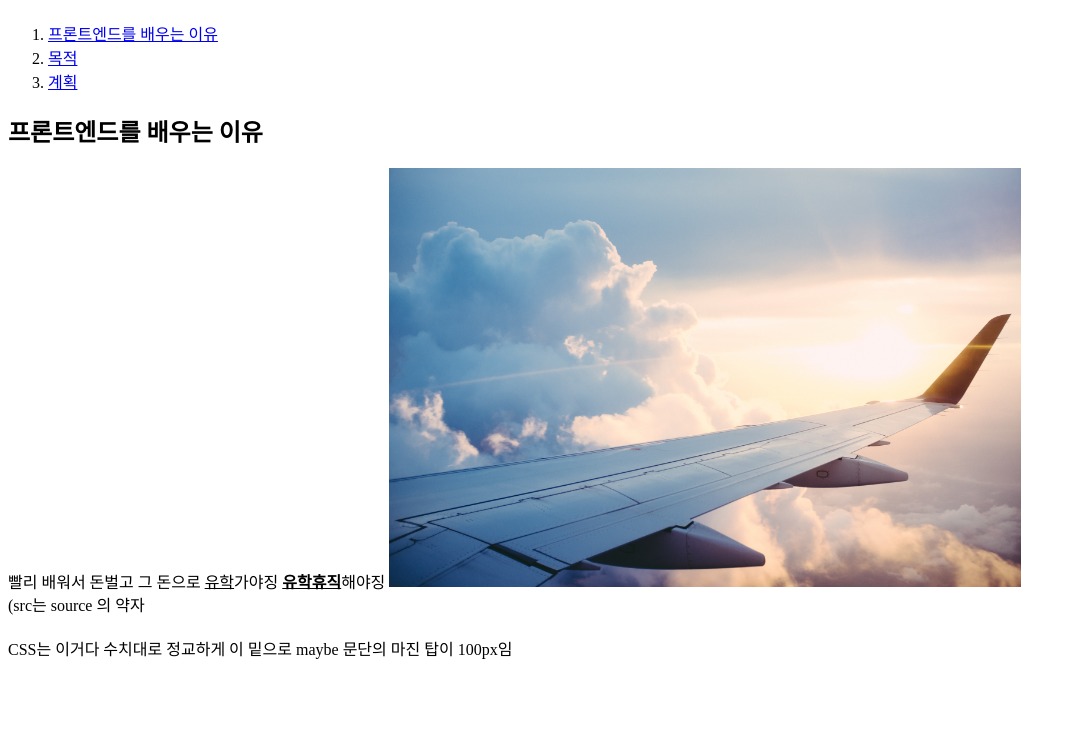
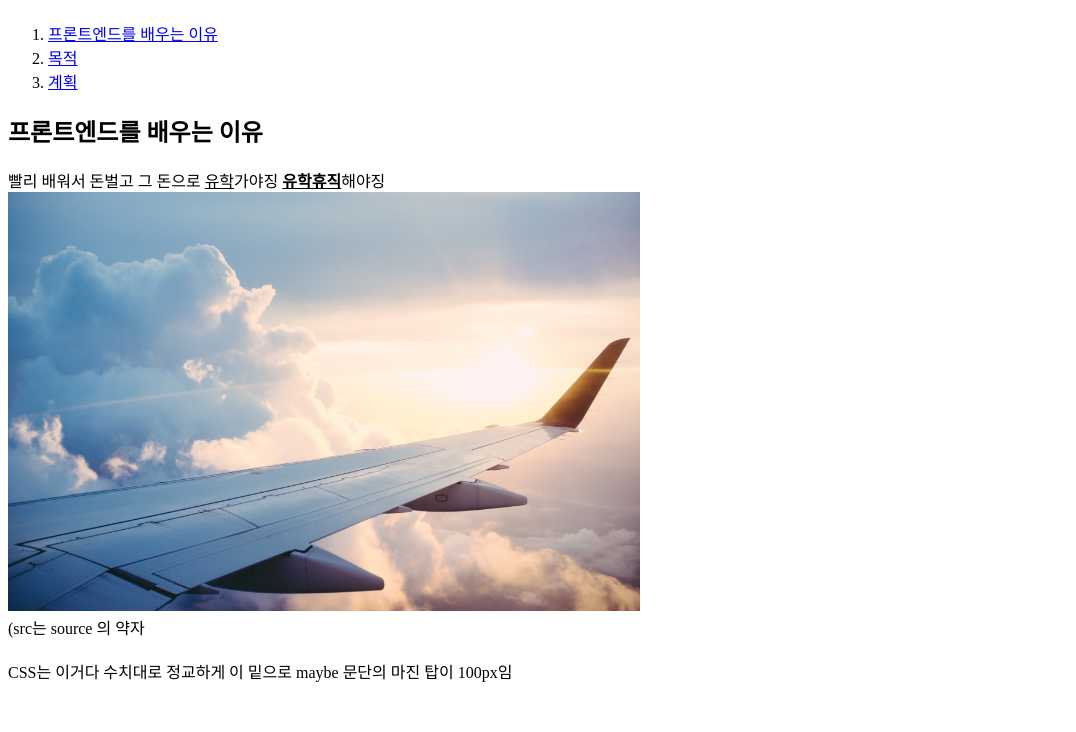
Before and after one commit to hyeyung/web1, a plain HTML site: page 1.html in a window 1280 px wide. Shown: the part 68-800 px from the top of the page, without its empty margins (0-1076 px from the left). Drawn offline with Linux system fonts and the light colour scheme.

Commit message:
Update 1.html

```diff
--- a/1.html
+++ b/1.html
@@ -13,7 +13,7 @@
 </ol>
 
 <h2>프론트엔드를 배우는 이유</h2>
-빨리 배워서 돈벌고 그 돈으로 <u>유학</u>가야징 <u><strong>유학휴직</strong></u>해야징
+빨리 배워서 돈벌고 그 돈으로 <u>유학</u>가야징 <u><strong>유학휴직</strong></u>해야징<br>
 <img src="유학.jpg" width="50%"><br>
 (src는 source 의 약자
 <p style="margin-top:20px;">CSS는 이거다 수치대로 정교하게 이 밑으로 maybe 문단의 마진 탑이 100px임</p>
```
